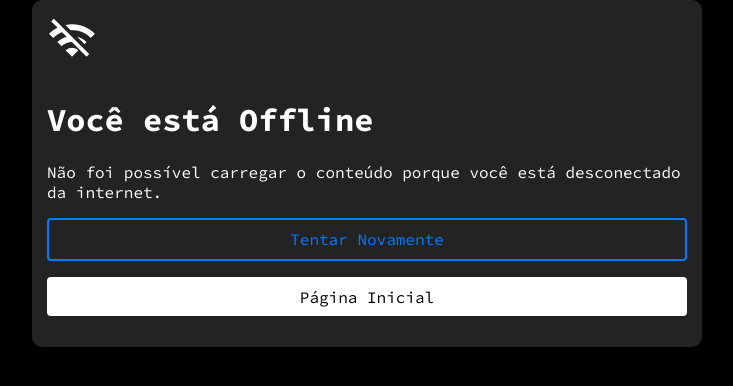
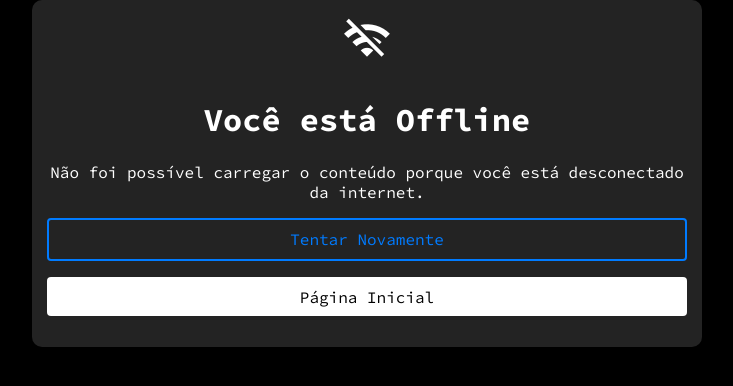
Before and after one commit to clubexadrezcataguases/clubexadrezcataguases, a Jekyll site: the page offline.html, which Jekyll copies as it is, in a window 1280 px wide. Shown: the top 386 px of the page, without its empty margins (273-1006 px from the left). Built offline with Jekyll 4.4.1, drawn with Linux system fonts in a browser that asks for light colours; a script that is not in the unit is left out.

Commit message:
Update offline.html

```diff
--- a/offline.html
+++ b/offline.html
@@ -17,7 +17,7 @@
   <style>
 
     body {
-      text-aling:center;
+      text-align: center;
       background-color: black;
 
     }
```
